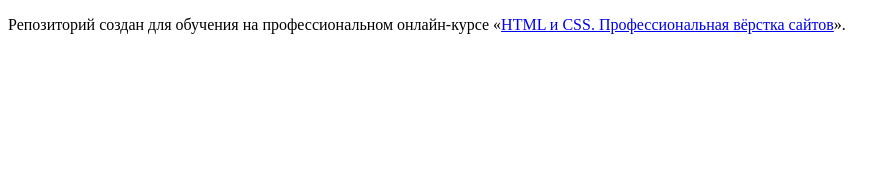
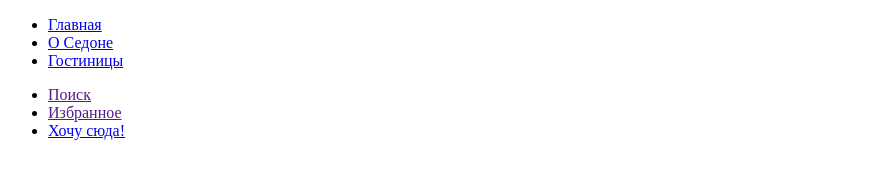
Before and after one commit to htmlacademy-htmlcss/2290319-sedona-36, a plain HTML site: page index.html in a window 1280 px wide. Shown: the whole page, without its empty margins (0-895 px from the left). Drawn offline with Linux system fonts and the light colour scheme.

Commit message:
add header

```diff
--- a/index.html
+++ b/index.html
@@ -4,9 +4,47 @@
     <meta charset="utf-8">
     <title>HTML Academy: Седона</title>
   </head>
+
   <body>
+    <header class="page-header">
+      <nav class="navigation">
+        <ul class="navigation-list">
+          <li class="navigation-item">
+            <a class="navigation-link" href="#">Главная</a>
+          </li>
+          <li class="navigation-item">
+            <a class="navigation-link" href="#">О Седоне</a>
+          </li>
+          <li class="navigation-item">
+            <a class="navigation-link" href="catalog.html">Гостиницы</a>
+          </li>
+        </ul>
+        <ul class="navigation-list navigation-user">
+          <li class="navigation-item">
+            <a class="navigation-link" href="">
+              <span class="visually-hidden">
+                Поиск
+              </span>
+            </a>
+          </li>
+          <li class="navigation-item">
+            <a class="navigation-link" href="">
+              <span class="visually-hidden">
+                Избранное
+              </span>
+            </a>
+          </li>
+          <li class="navigation-item">
+            <a class="navigation-link" href="catalog.html">Хочу сюда!</a>
+          </li>
+        </ul>
+      </nav>
+    </header>
+    <main>
 
-    <p>Репозиторий создан для обучения на профессиональном онлайн‑курсе «<a href="https://htmlacademy.ru/intensive/htmlcss">HTML и CSS. Профессиональная вёрстка сайтов</a>».</p>
+    </main>
+    <footer>
 
+    </footer>
   </body>
 </html>
```
